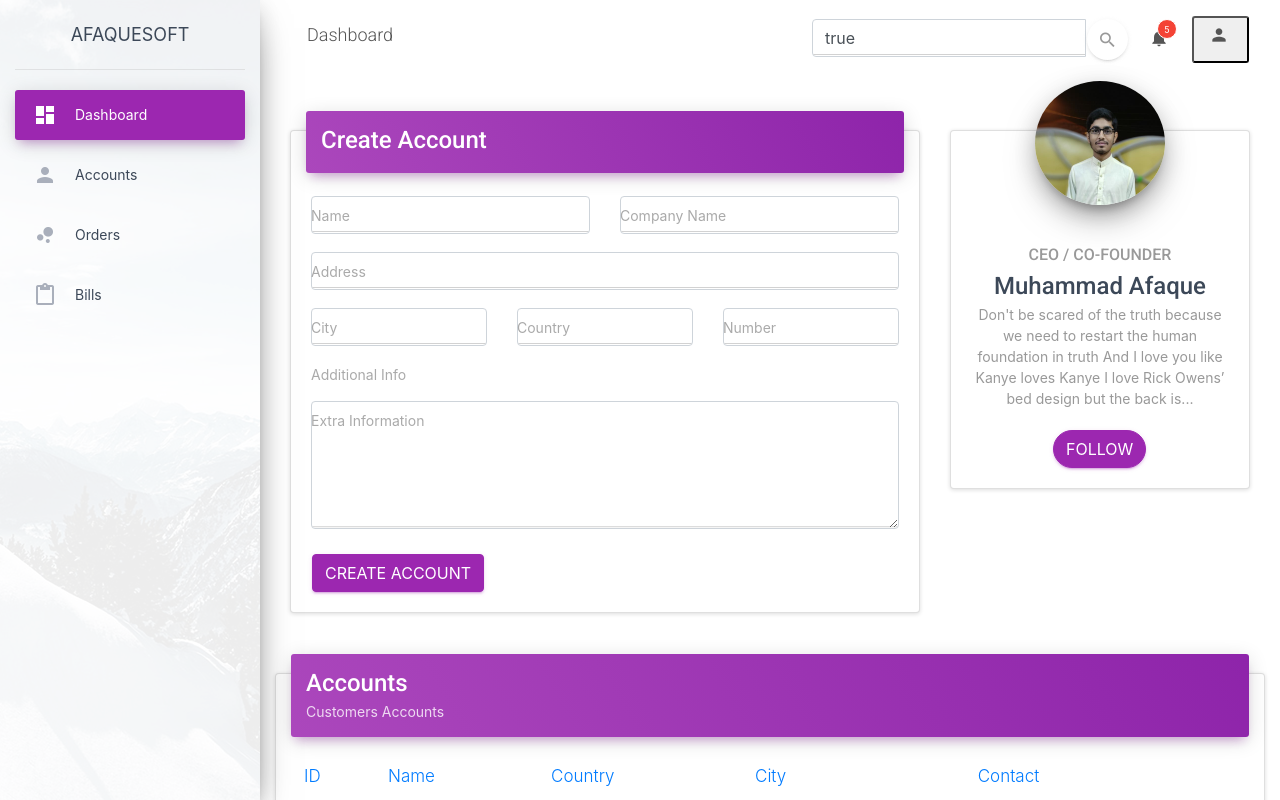
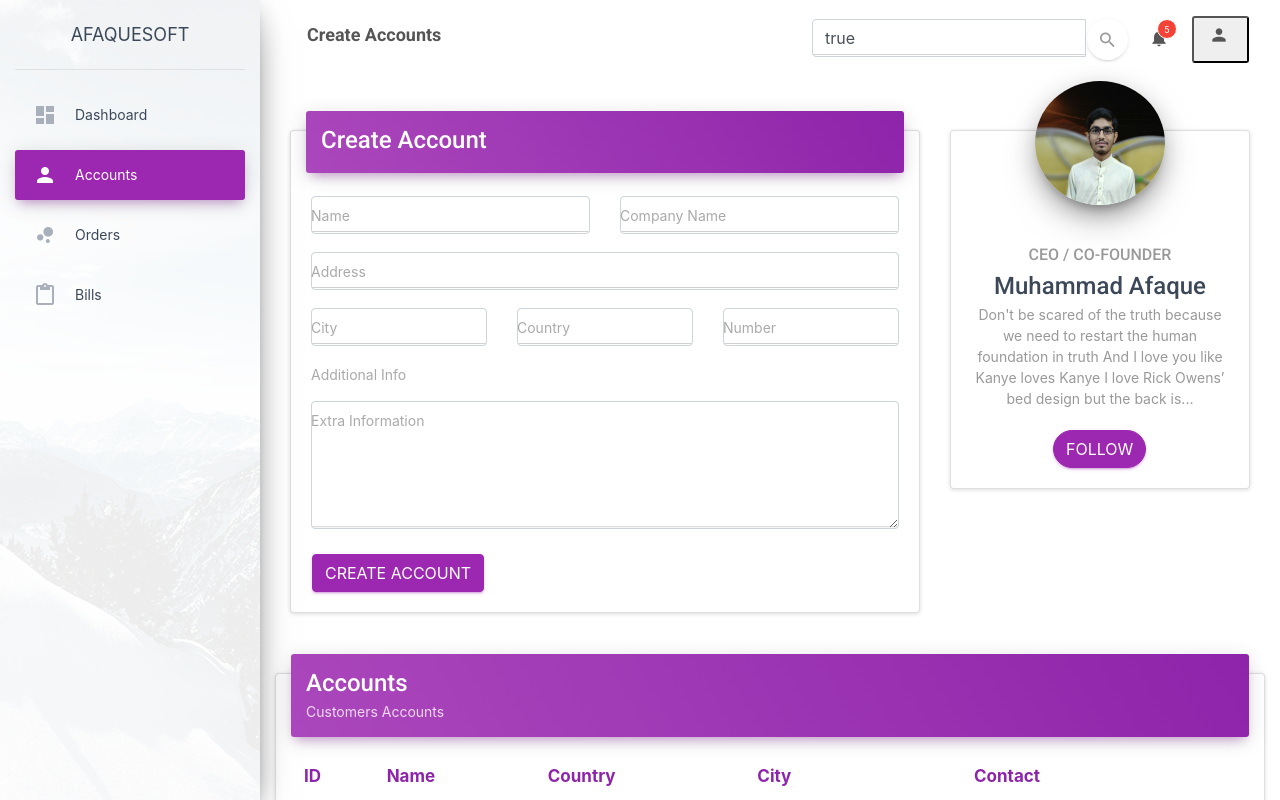
Before and after one commit to afaqshaikh/Admin-Panel, a React (Create React App) app: page /accounts in a window 1280 px wide. Shown: the top 800 px of the page. Built offline with nearby package versions, Linux system fonts and the light colour scheme.

Commit message:
add styling

```diff
--- a/src/Components/Navbar.js
+++ b/src/Components/Navbar.js
@@ -1,13 +1,14 @@
 
 
-function Navbar() {
+function Navbar(props) {
+    // console.log("Props NavBar==> ",props)
     return (
         <div>
             {/* Navbar */}
             <nav className="navbar navbar-expand-lg navbar-transparent navbar-absolute fixed-top ">
                 <div className="container-fluid">
                     <div className="navbar-wrapper">
-                        <h3 className="navbar-brand" >Dashboard</h3>
+                        <h3 className="navbar-brand" style={{fontWeight:"bold"}} >{props.name}</h3>
                     </div>
                     <button className="navbar-toggler" type="button" data-toggle="collapse" aria-controls="navigation-index" aria-expanded="false" aria-label="Toggle navigation">
                         <span className="sr-only">Toggle navigation</span>
--- a/src/Components/SideBar.js
+++ b/src/Components/SideBar.js
@@ -1,6 +1,14 @@
+import {useEffect} from 'react'
 import {BrowserRouter as Router,Link } from "react-router-dom";
+import "./style.css"
+function SideBar() {
 
-function SideBar() {
+    let pathname = window.location.pathname;
+    // console.log("pathname==>",pathname)
+    useEffect(() => {
+        pathname = window.location.pathname;
+    }, [window.location.pathname]);
+
     return (
         <div>
                 <div className="sidebar" data-color="purple" data-background-color="white" data-image="../assets/img/sidebar-1.jpg">
@@ -15,25 +23,25 @@ function SideBar() {
                     </div>
                     <div className="sidebar-wrapper">
                         <ul className="nav">
-                            <li className="nav-item active  ">
-                                <Link className="nav-link" to="/">
+                            <li  className={`${pathname.match('/dashboard') ? 'nav-item active' : 'nav-item'}`}>
+                                <Link className="nav-link" to="/dashboard">
                                     <i className="material-icons">dashboard</i>
                                     <p>Dashboard</p>
                                 </Link>
                             </li>
-                            <li className="nav-item ">
+                            <li className={`${pathname.match('/accounts') ? 'nav-item active' : 'nav-item'}`} >
                                 <Link className="nav-link" to="/accounts">
                                     <i className="material-icons">person</i>
                                     <p>Accounts</p>
                                 </Link>
                             </li>
-                            <li className="nav-item ">
+                            <li className={`${pathname.match('/orders') ? 'nav-item active' : 'nav-item'}`}>
                                 <Link className="nav-link" to="/orders">
                                     <i className="material-icons">bubble_chart</i>
                                     <p>Orders</p>
                                 </Link>
                             </li>
-                            <li className="nav-item ">
+                            <li className={`${pathname.match('/bills') ? 'nav-item active' : 'nav-item'}`}>
                                 <Link className="nav-link" to="/bills">
                                     <i className="material-icons">content_paste</i>
                                     <p>Bills</p>
--- /dev/null
+++ b/src/Components/style.css
@@ -0,0 +1,4 @@
+/* .nav-item:active{
+    color: #fff;
+    background-color: #b693c0;
+} */
--- a/src/Config/AppRoutes.js
+++ b/src/Config/AppRoutes.js
@@ -7,7 +7,7 @@ import Orders from '../Pages/Orders'
 function AppRoutes(){
     return(
         <Router>
-            <Route exact path="/" component={Dashboard} />
+            <Route exact path="/dashboard" component={Dashboard} />
             <Route path="/accounts" component={Accounts} />
             <Route path="/bills" component={Bills} />
             <Route path="/orders" component={Orders} />
--- a/src/Config/store/action/index.js
+++ b/src/Config/store/action/index.js
@@ -1,8 +1,8 @@
 
 const set_account = (newAccount) => {
-    console.log("Setaccount==>",newAccount)
+    // console.log("Setaccount==>",newAccount)
     return (dispatch) => {
-        console.log("Working......")
+        // console.log("Working......")
         dispatch({type : 'SETACCOUNT',payload : newAccount })
     }
 }
--- a/src/Pages/Accounts.js
+++ b/src/Pages/Accounts.js
@@ -51,7 +51,7 @@ function Accounts(props) {
             <div className="wrapper ">
                 <SideBar />
                 <div className="main-panel">
-                    <Navbar />
+                    <Navbar name="Create Accounts" />
                     <div className="content">
                         <div className="container-fluid">
                             <div className="row">
@@ -150,13 +150,13 @@ function Accounts(props) {
                                     <div className="card-body">
                                         <div className="table-responsive">
                                             <table className="table">
-                                                <thead className=" text-primary">
+                                                <thead style={{color:"#8e24aa",fontWeight:'bold'}} >
                                                     <tr>
-                                                        <th>ID</th>
-                                                        <th>Name</th>
-                                                        <th>Country</th>
-                                                        <th>City</th>
-                                                        <th>Contact</th>
+                                                        <th style={{fontWeight:'bold'}}>ID</th>
+                                                        <th style={{fontWeight:'bold'}}>Name</th>
+                                                        <th style={{fontWeight:'bold'}}>Country</th>
+                                                        <th style={{fontWeight:'bold'}}>City</th>
+                                                        <th style={{fontWeight:'bold'}}>Contact</th>
                                                     </tr>
                                                 </thead>
                                                 <tbody>
@@ -166,7 +166,7 @@ function Accounts(props) {
                                                             <td>{v.name}</td>
                                                             <td>{v.country}</td>
                                                             <td>{v.city}</td>
-                                                            <td className="text-primary">{v.contact}</td>
+                                                            <td style={{color:"#8e24aa",fontWeight:'bold'}}>{v.contact}</td>
                                                         </tr>
                                                     })}
 
--- a/src/Pages/Bills.js
+++ b/src/Pages/Bills.js
@@ -11,7 +11,7 @@ function Bills() {
             <div className="wrapper ">
                 <SideBar />
                 <div className="main-panel">
-                    <Navbar />
+                    <Navbar name="Bills" />
                     <div className="content">
                         <h1>Bills</h1>
                     </div>
--- a/src/Pages/Dashboard.js
+++ b/src/Pages/Dashboard.js
@@ -9,7 +9,7 @@ function Dashboard() {
             <div className="wrapper ">
                 <SideBar/>
                 <div className="main-panel">
-                    <Navbar/>
+                    <Navbar name="Dashboard"/>
                     <div className="content">
                         <div className="container-fluid">
                             <div className="row">
--- a/src/Pages/Orders.js
+++ b/src/Pages/Orders.js
@@ -11,7 +11,7 @@ function Orders() {
             <div className="wrapper ">
                 <SideBar />
                 <div className="main-panel">
-                    <Navbar />
+                    <Navbar name="Orders" />
                     <div className="content">
                         <h1>Orders</h1>
                     </div>
```
